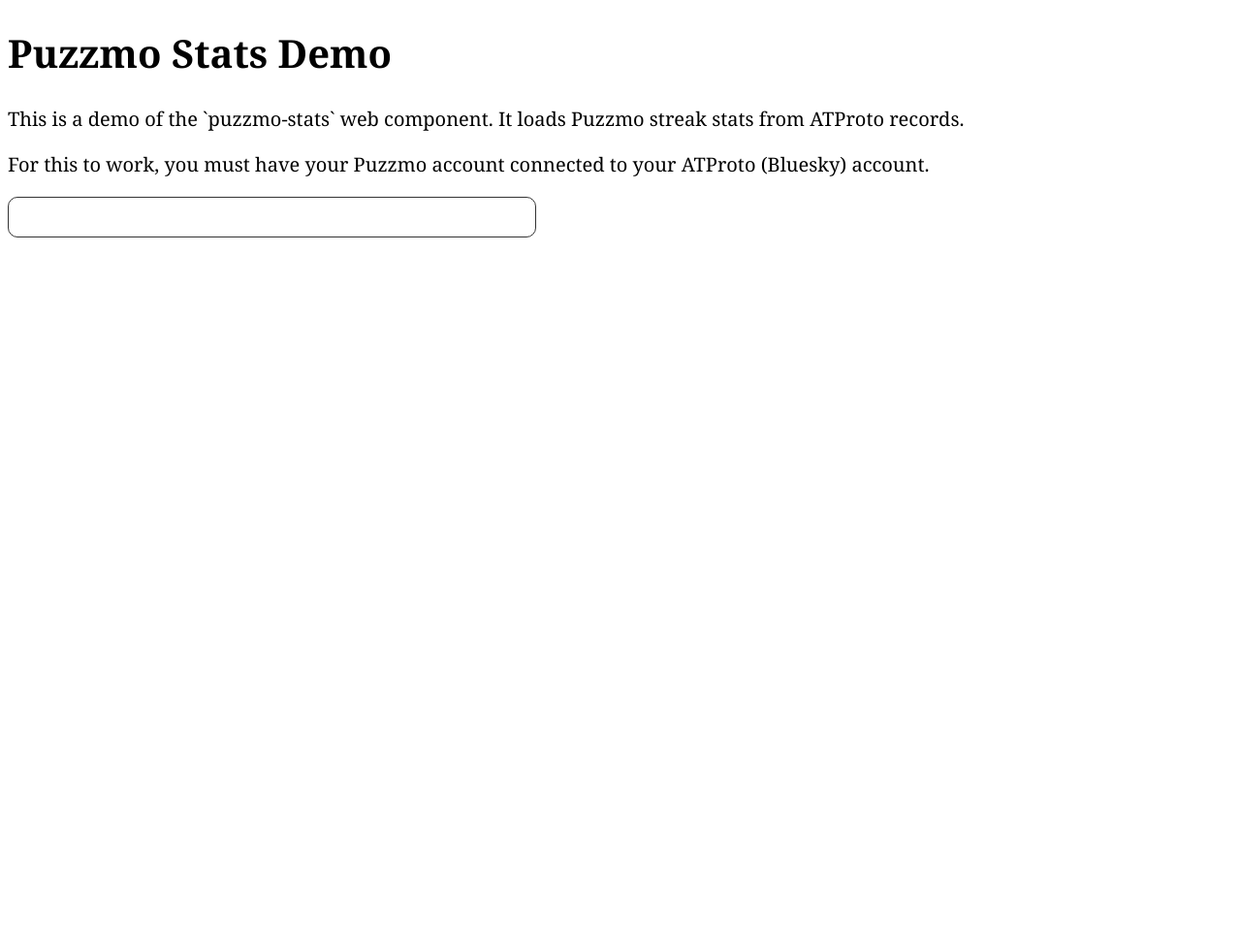
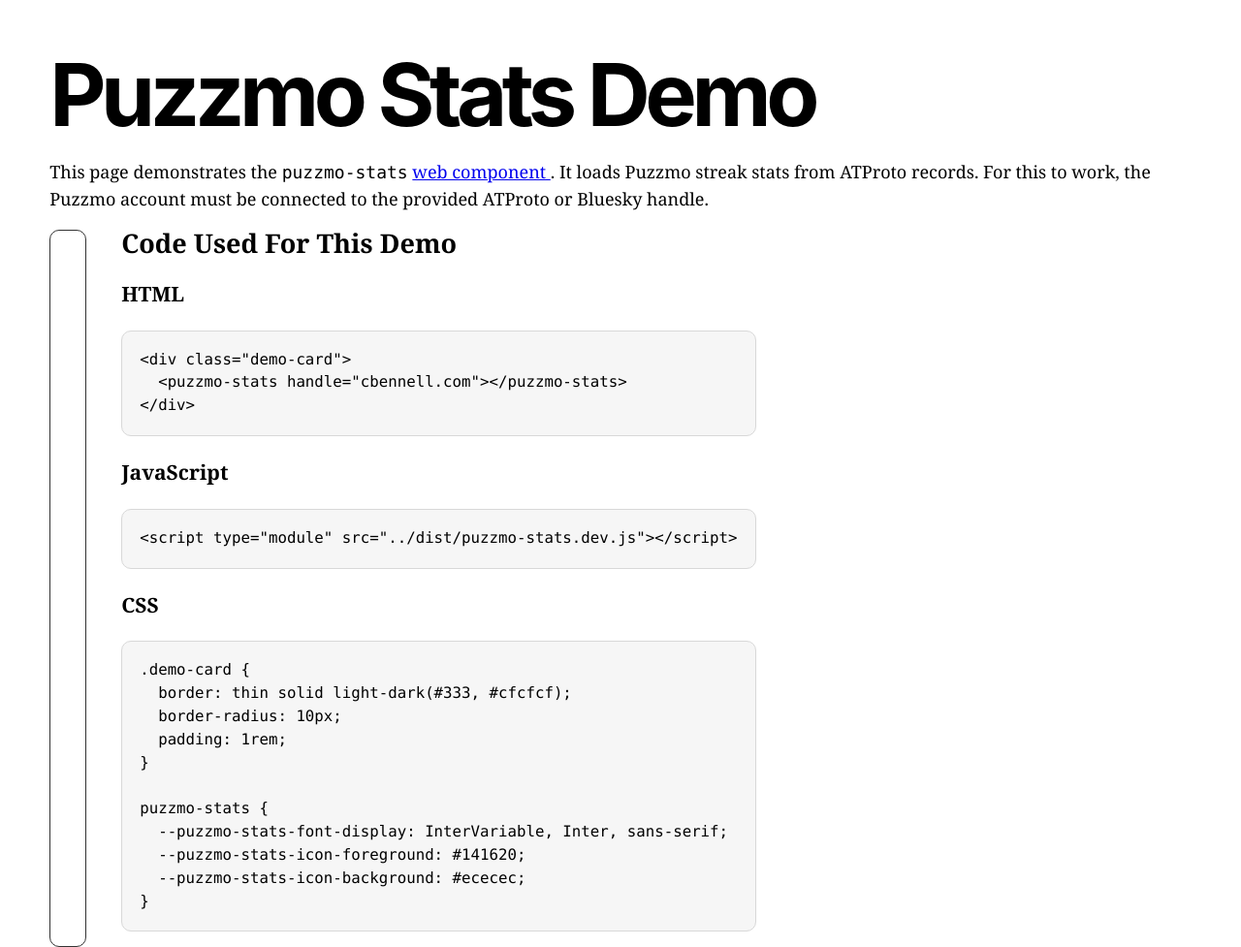
Before and after one commit to christopher-b/puzzmo-stats, a website: page demo/index.html in a window 1280 px wide. Shown: the whole page at 97% size. Before the commit the page ends 800 px from the top, so only its background shows below. Drawn offline with Linux system fonts and the light colour scheme; no server answers; a web font is replaced by a local one.

Commit message:
Enhance Demo

```diff
--- a/demo/index.html
+++ b/demo/index.html
@@ -9,44 +9,131 @@
 
     <style>
       :root {
+        color-scheme: light dark;
         font-family: Charter, "Bitstream Charter", "Sitka Text", Cambria, serif;
+        font-size: 1.125rem;
+        line-height: 1.55;
+      }
+
+      body {
+        margin: 0;
+        padding: clamp(1rem, 4vw, 3rem);
+      }
+
+      .examples {
+        display: flex;
+        gap: 2rem;
+        max-width: 72rem;
+        margin-inline: auto;
+      }
+
+      h1,
+      h2 {
+        line-height: 1.05;
+      }
+
+      h1 {
+        font-family: InterVariable, Inter, sans-serif;
         font-feature-settings:
           "liga" 1,
           "calt" 1;
-        font-size: 1.25rem;
+        font-size: clamp(1.75rem, 8vw, 5rem);
+        letter-spacing: -0.06em;
+        margin-block: 0 1rem;
       }
 
-      .puzzmo-container {
-        max-width: 45ch;
-        border: thin solid #333;
+      h2 {
+        margin-block: 0 0.75rem;
+      }
+
+      .demo-card {
+        border: thin solid light-dark(#333, #cfcfcf);
         border-radius: 10px;
         padding: 1rem;
       }
 
       puzzmo-stats {
         --puzzmo-stats-font-display: InterVariable, Inter, sans-serif;
+        --puzzmo-stats-icon-foreground: #141620;
+        --puzzmo-stats-icon-background: #ececec;
+      }
+
+      pre {
+        overflow-x: auto;
+        border: thin solid light-dark(#d8d8d8, #3a3a3a);
+        border-radius: 10px;
+        padding: 1rem;
+        background: light-dark(#f6f6f6, #181818);
+        font-size: 0.875rem;
+        line-height: 1.45;
+      }
+
+      code {
+        font-family: ui-monospace, SFMono-Regular, Menlo, Consolas, monospace;
       }
     </style>
   </head>
   <body>
+    <main>
+      <section class="intro">
         <h1>Puzzmo Stats Demo</h1>
         <p>
-      This is a demo of the `puzzmo-stats` web component. It loads Puzzmo streak
-      stats from ATProto records.
+          This page demonstrates the <code>puzzmo-stats</code>
+          <a href="https://github.com/christopher-b/puzzmo-stats">
+            web component </a
+          >. It loads Puzzmo streak stats from ATProto records. For this to
+          work, the Puzzmo account must be connected to the provided ATProto or
+          Bluesky handle.
         </p>
-    <p>
-      For this to work, you must have your Puzzmo account connected to your
-      ATProto (Bluesky) account.
-    </p>
+      </section>
 
-    <div class="puzzmo-container">
+      <section class="examples" aria-labelledby="examples-heading">
+        <div class="demo-card">
           <puzzmo-stats handle="cbennell.com"></puzzmo-stats>
         </div>
 
+        <div>
+          <h2 id="examples-heading">Code Used For This Demo</h2>
+
+          <article>
+            <h3>HTML</h3>
+            <pre><code>&lt;div class="demo-card"&gt;
+  &lt;puzzmo-stats handle="cbennell.com"&gt;&lt;/puzzmo-stats&gt;
+&lt;/div&gt;</code></pre>
+          </article>
+
+          <article>
+            <h3>JavaScript</h3>
+            <pre><code>&lt;script type="module" src="../dist/puzzmo-stats.dev.js"&gt;&lt;/script&gt;</code></pre>
+          </article>
+
+          <article>
+            <h3>CSS</h3>
+            <pre><code>.demo-card {
+  border: thin solid light-dark(#333, #cfcfcf);
+  border-radius: 10px;
+  padding: 1rem;
+}
+
+puzzmo-stats {
+  --puzzmo-stats-font-display: InterVariable, Inter, sans-serif;
+  --puzzmo-stats-icon-foreground: #141620;
+  --puzzmo-stats-icon-background: #ececec;
+}</code></pre>
+          </article>
+        </div>
+      </section>
+    </main>
+
     <script type="module">
+      if (
+        location.hostname === "localhost" ||
+        location.hostname === "127.0.0.1"
+      ) {
         new EventSource("/esbuild").addEventListener("change", () =>
           location.reload(),
         );
+      }
     </script>
     <script type="module" src="../dist/puzzmo-stats.dev.js"></script>
   </body>
--- a/package.json
+++ b/package.json
@@ -1,6 +1,6 @@
 {
   "name": "puzzmo-stats",
-  "version": "0.1.0",
+  "version": "0.1.2",
   "description": "Display Puzzmo streak stats, loaded with ATProto",
   "license": "ISC",
   "author": "Christopher Bennell",
```
Also changed, not shown: .github/workflows/pages.yml (added). Lines whose indentation alone changed are shown as unchanged.
